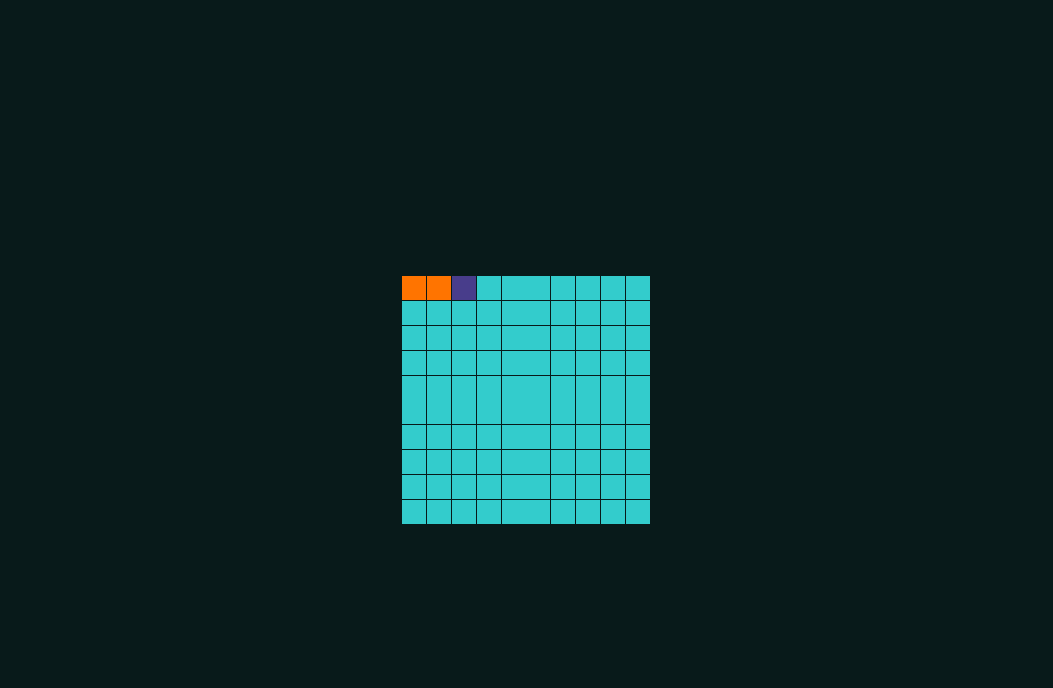
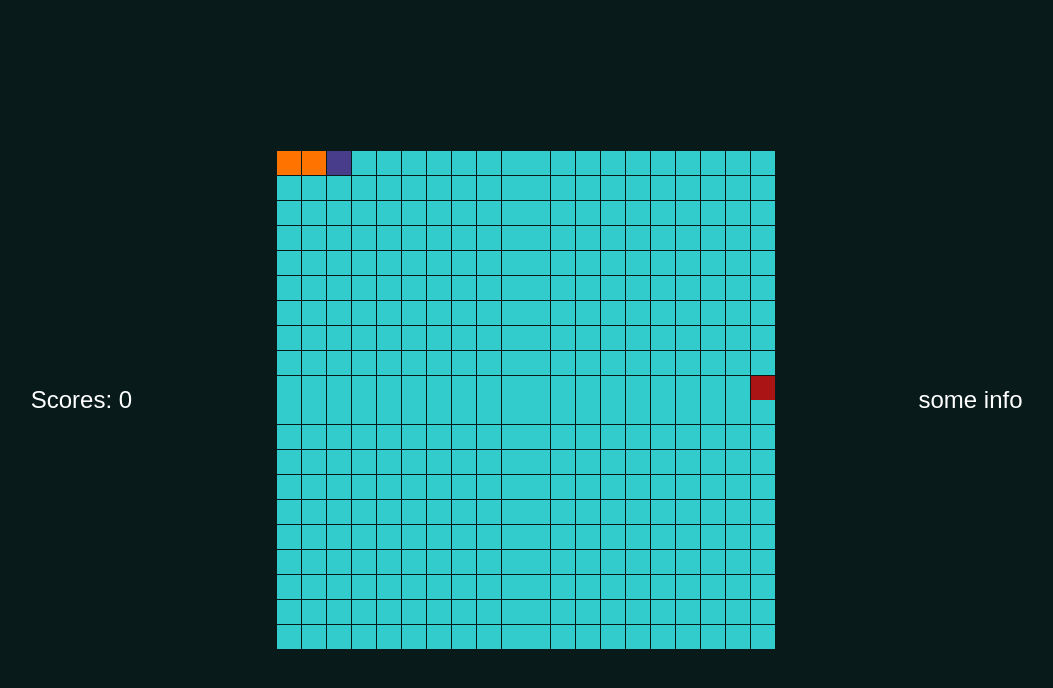
Before and after one commit to lunarlynx/snake-and-apples, a React (Create React App) app: page / in a window 1280 px wide. Shown: the top 688 px of the page, without its empty margins (114-1167 px from the left). Built offline with nearby package versions, Linux system fonts and the light colour scheme; the HTML template or start-up script is replaced by a standard one.

Commit message:
Snake is eating apples

```diff
--- a/src/App.css
+++ b/src/App.css
@@ -19,6 +19,16 @@ body {
 
 .App {
   display: grid;
+  grid-template-columns: repeat(3, 1fr);
+  justify-content: center;
+  align-content: center;
+  font-size: 2rem;
+  color: #fff;
+}
+
+.App > div {
+  align-self: center;
+  justify-self: center;
 }
 
 .container {
--- a/src/App.jsx
+++ b/src/App.jsx
@@ -1,12 +1,18 @@
 import './App.css';
 import Field from './Field/Field';
+import { fieldSize } from './Field/Setup';
+const size = 'repeat(' + fieldSize + ', 2rem)';
 
 function App() {
   return (
     <div className="App">
-      <div className="container">
+      <div className="scores">
+        Scores: 0
+      </div>
+      <div className="container" style={{gridTemplateColumns: `${size}`, gridTemplateRows: `${size}`}}>
         <Field/>
       </div>
+      <div className="info">some info</div>
     </div>
   );
 }
--- /dev/null
+++ b/src/Apple/Apple.jsx
@@ -0,0 +1,25 @@
+import React from 'react';
+import { fieldSize } from '../Field/Setup';
+
+export class Apple {
+  // Координаты для яблока нужно найти в методе whereIsApple
+  constructor() {
+    this.coordinates = this.whereIsApple(3, fieldSize);
+  }
+
+  // метод для бросания яблока в свободную клетку
+  // TODO: Исключить попадание в змею
+  whereIsApple(min, max) {
+    const x = Math.floor(Math.random() * (max - min) + min);
+    const y = Math.floor(Math.random() * (max - min) + min);
+    return [x, y];
+  }
+
+  isApple(x, y) {
+    const [appleX, appleY] = this.coordinates;
+    return appleX === x && appleY === y;
+  }
+}
+
+// Начальное яблоко
+export const startApple = new Apple();
--- a/src/Field/Field.js
+++ b/src/Field/Field.jsx
@@ -1,11 +1,13 @@
 import React, { useEffect } from 'react';
 import Square from './Square';
 import { startSnake } from '../Snake/Snake';
-
-const fieldSize = 10;
+import { Apple, startApple } from '../Apple/Apple';
+import { fieldSize } from './Setup';
 
 const Field = () => {
   const [stateOfSnake, setStateOfSnake] = React.useState(startSnake);
+  const [stateOfApple, setStateOfApple] = React.useState(startApple);
+  const [scores, setScores] = React.useState(0);
 
   useEffect(() => {
     let listener = (event) => {
@@ -13,10 +15,15 @@ const Field = () => {
     };
     document.addEventListener('keydown', listener);
 
+    if ((stateOfSnake.coordinates[0][0] === stateOfApple.coordinates[0]) && (stateOfSnake.coordinates[0][1] === stateOfApple.coordinates[1])) {
+      setScores(scores + 1);
+      setStateOfSnake(stateOfSnake.eating(stateOfApple.coordinates[0], stateOfApple.coordinates[1]));
+      setStateOfApple(new Apple());
+    }
 
     return () => {
       document.removeEventListener('keydown', listener);
-    }
+    };
   });
 
   const fieldArray = [];
@@ -24,7 +31,8 @@ const Field = () => {
     for (let y = 0; y < fieldSize; y++) {
       const isTail = stateOfSnake.isTail(x, y);
       const isHead = stateOfSnake.isHead(x, y);
-      fieldArray.push(<Square isTail={isTail} isHead={isHead} key={fieldArray.length}/>);
+      const isApple = stateOfApple.isApple(x, y);
+      fieldArray.push(<Square isTail={isTail} isHead={isHead} isApple={isApple} key={fieldArray.length}/>);
     }
   }
   return fieldArray;
--- /dev/null
+++ b/src/Field/Setup.js
@@ -0,0 +1 @@
+export const fieldSize = 20;
--- a/src/Field/Square.js
+++ /dev/null
@@ -1,7 +0,0 @@
-import styles from './Square.module.css';
-
-const Square = (props) => {
-    return <div className={`${props.isTail ? styles.snaked : styles.item} ${props.isHead ? styles.head : ''}`} />;
-}
-
-export default Square;
--- /dev/null
+++ b/src/Field/Square.jsx
@@ -0,0 +1,7 @@
+import styles from './Square.module.css';
+
+const Square = (props) => {
+  return <div className={`${props.isTail ? styles.snaked : styles.item} ${props.isHead ? styles.head : ''} ${props.isApple ? styles.apple : ''}`}/>;
+};
+
+export default Square;
--- a/src/Field/Square.module.css
+++ b/src/Field/Square.module.css
@@ -9,3 +9,7 @@
 .head {
   background: darkslateblue;
 }
+
+.apple {
+  background: #aa1414;
+}
--- a/src/Snake/Snake.jsx
+++ b/src/Snake/Snake.jsx
@@ -9,28 +9,28 @@ export class Scaly {
 
   direction(event, limit) {
     if (event.code === 'ArrowDown') {
-      if ((this.coordinates[0][0] + 1 === this.coordinates[1][0]) || this.coordinates[0][0] + 1 >= limit) {
+      if (this.coordinates[0][0] + 1 >= limit || this.isTail(this.coordinates[0][0] + 1, this.coordinates[0][1])) {
         console.log('Там либо хвост, либо стена!');
       } else {
         return this.moving(this.coordinates[0][0] + 1, this.coordinates[0][1]);
       }
     }
     if (event.code === 'ArrowUp') {
-      if ((this.coordinates[0][0] - 1 === this.coordinates[1][0]) || this.coordinates[0][0] - 1 < 0) {
+      if (this.coordinates[0][0] - 1 < 0 || this.isTail(this.coordinates[0][0] - 1, this.coordinates[0][1])) {
         console.log('Там либо хвост, либо стена!');
       } else {
         return this.moving(this.coordinates[0][0] - 1, this.coordinates[0][1]);
       }
     }
     if (event.code === 'ArrowLeft') {
-      if ((this.coordinates[0][1] - 1 === this.coordinates[1][1]) || this.coordinates[0][1] - 1 < 0) {
+      if (this.coordinates[0][1] - 1 < 0 || this.isTail(this.coordinates[0][0], this.coordinates[0][1] - 1)) {
         console.log('Там либо хвост, либо стена!');
       } else {
         return this.moving(this.coordinates[0][0], this.coordinates[0][1] - 1);
       }
     }
     if (event.code === 'ArrowRight') {
-      if ((this.coordinates[0][1] + 1 === this.coordinates[1][1]) || this.coordinates[0][1] + 1 >= limit) {
+      if (this.coordinates[0][1] + 1 >= limit || this.isTail(this.coordinates[0][0], this.coordinates[0][1] + 1)) {
         console.log('Там либо хвост, либо стена!');
       } else {
         return this.moving(this.coordinates[0][0], this.coordinates[0][1] + 1);
@@ -43,7 +43,17 @@ export class Scaly {
   moving(x, y) {
     const newArray = [[x, y]];
     const l = this.coordinates.length;
-    for (let i = 0; i < l - 1; i++) {
+    for (let i = 0; i < l-1; i++) {
+      newArray.push(this.coordinates[i]);
+    }
+    return new Scaly(newArray);
+  }
+
+  // метод для роста змейки
+  eating(x, y) {
+    const newArray = [[x, y]];
+    const l = this.coordinates.length;
+    for (let i = 0; i < l; i++) {
       newArray.push(this.coordinates[i]);
     }
     return new Scaly(newArray);
```
